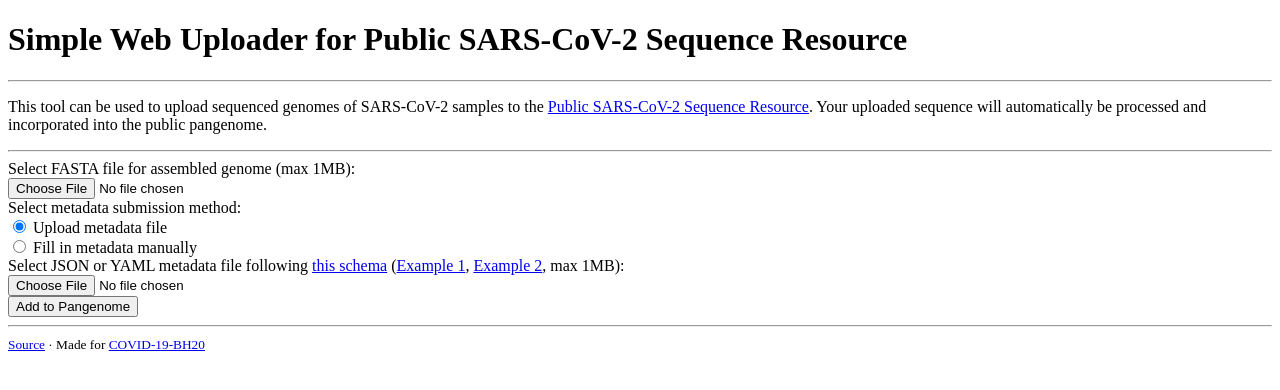
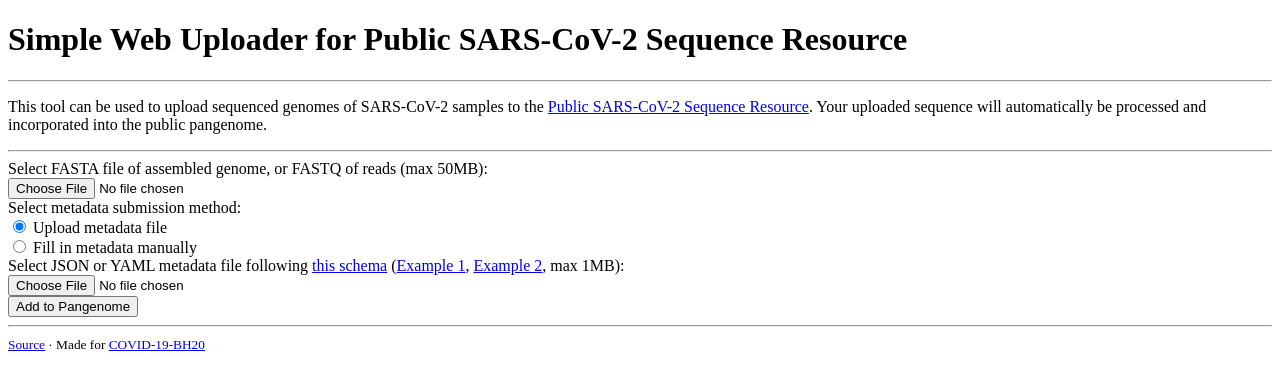
Before and after one commit to pubseq/bh20-seq-resource, a Flask app: page / in a window 1280 px wide. Shown: the top 390 px of the page. Run offline with Flask 2, Linux system fonts and the light colour scheme; parts of the project's set-up code (start-up, migrations or seed data) failed here and were passed over.

Commit message:
Clarify supported formats and make web UI take FASTQ

```diff
--- a/bh20simplewebuploader/main.py
+++ b/bh20simplewebuploader/main.py
@@ -184,15 +184,17 @@ def receive_files():
 
     # We're going to work in one directory per request
     dest_dir = tempfile.mkdtemp()
+    # The uploader will happily accept a FASTQ with this name
     fasta_dest = os.path.join(dest_dir, 'fasta.fa')
     metadata_dest = os.path.join(dest_dir, 'metadata.json')
     try:
         if 'fasta' not in request.files:
             return (render_template('error.html',
-                error_message="You did not include a FASTA file."), 403)
+                error_message="You did not include a FASTA or FASTQ file."), 403)
         try:
             with open(fasta_dest, 'wb') as out_stream:
-                copy_with_limit(request.files.get('fasta').stream, out_stream)
+                # Use a plausible file size limit for a little FASTQ
+                copy_with_limit(request.files.get('fasta').stream, out_stream, limit=50*1024*1024)
         except FileTooBigError as e:
             # Delegate to the 413 error handler
             return handle_large_file(e)
--- a/bh20simplewebuploader/templates/form.html
+++ b/bh20simplewebuploader/templates/form.html
@@ -13,9 +13,9 @@
         </p>
         <hr>
         <form action="/submit" method="POST" enctype="multipart/form-data" id="main_form">
-            <label for="fasta">Select FASTA file for assembled genome (max 1MB):</label>
+            <label for="fasta">Select FASTA file of assembled genome, or FASTQ of reads (max 50MB):</label>
             <br>
-            <input type="file" id="fasta" name="fasta" accept=".fa,.fasta,.fna" required>
+            <input type="file" id="fasta" name="fasta" accept=".fa,.fasta,.fna,.fq" required>
             <br>
 
             <label>Select metadata submission method:</label>
```
Also changed, not shown: README.md.
